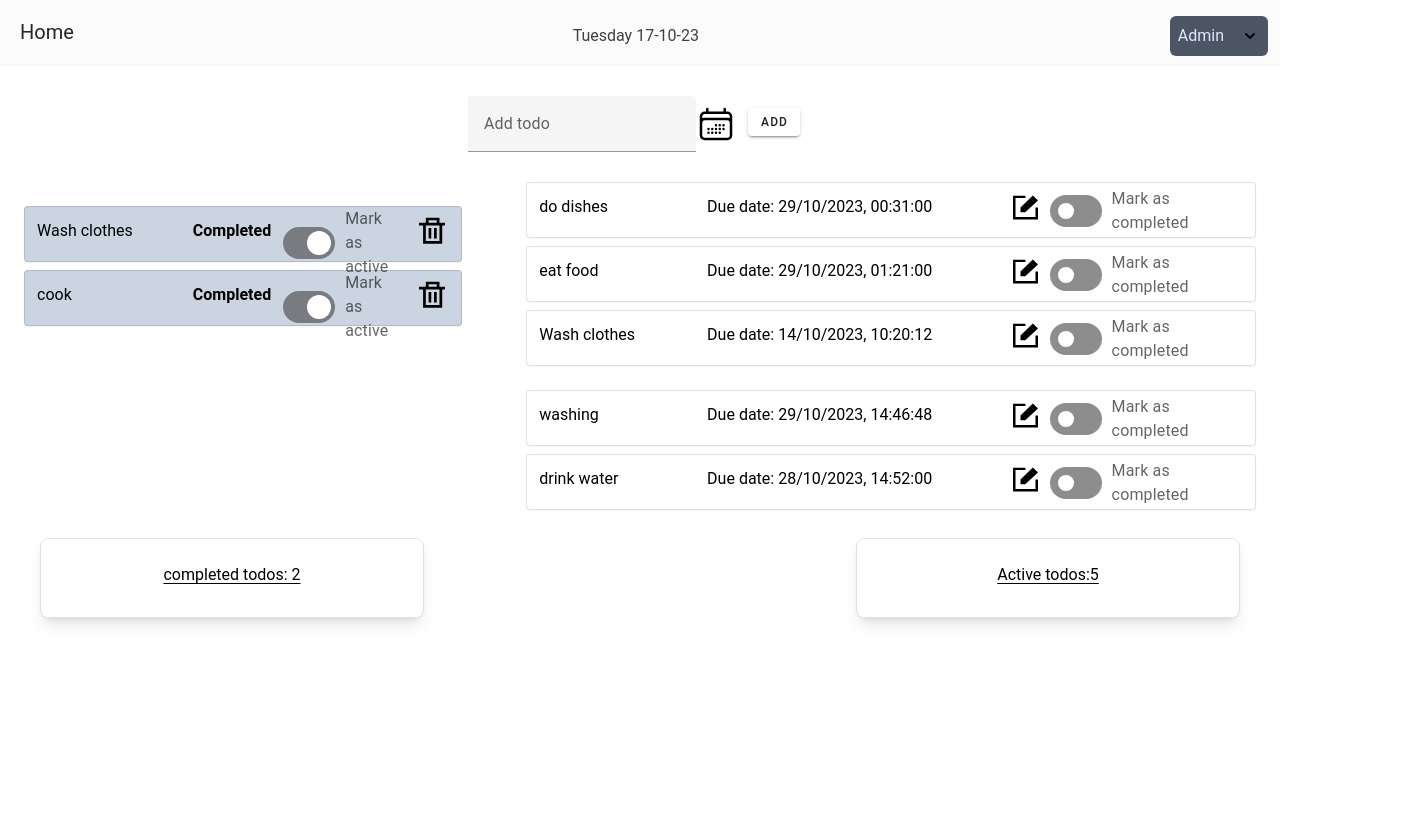
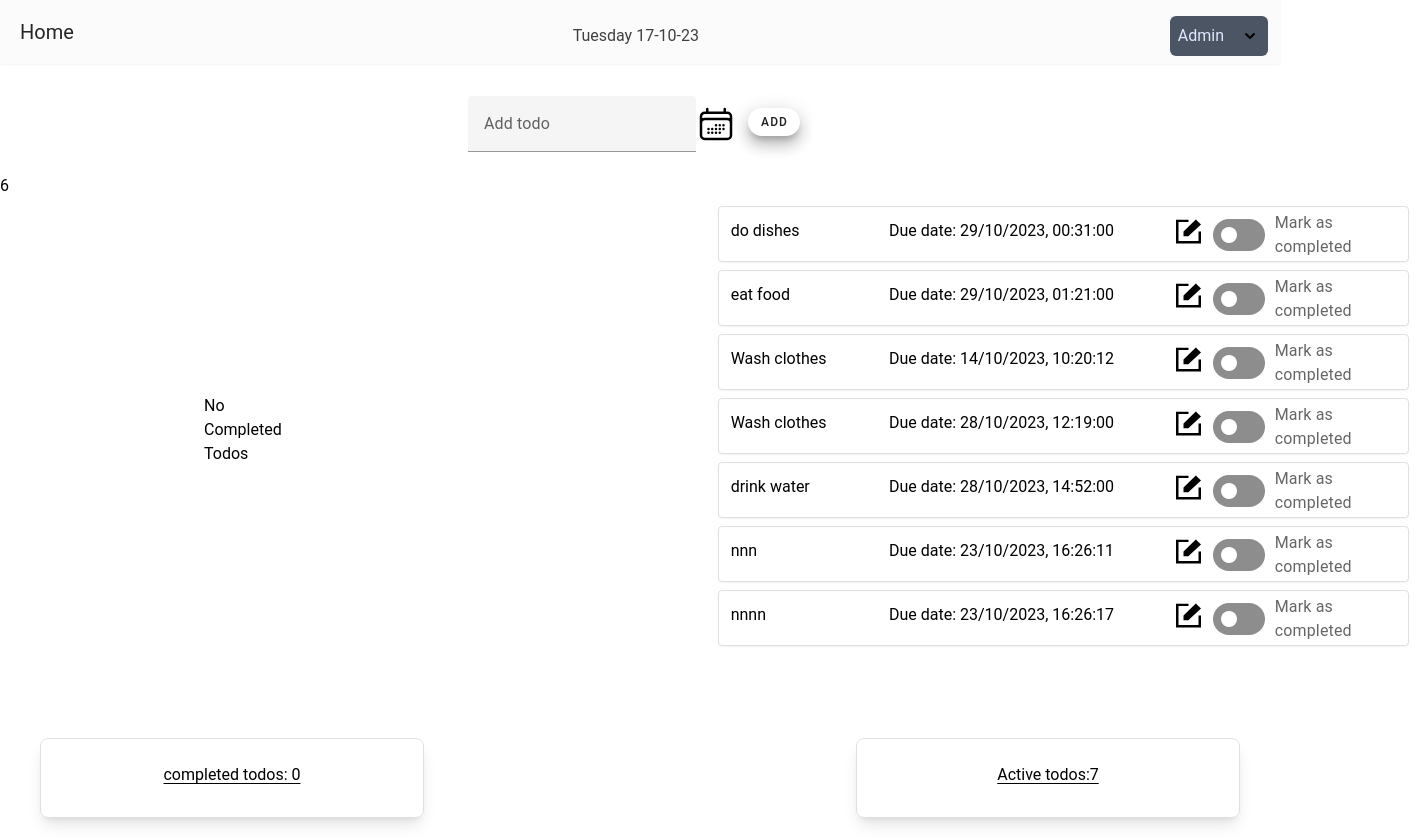
Before and after one commit to Fibinjohnson/vuejs-task-management, a Vue app: page / in a window 1280 px wide. Shown: the whole page, 1421 px wide, since content can reach past the window. Before the commit the page ends 800 px from the top, so only its background shows below. Built offline with nearby package versions, Linux system fonts and the light colour scheme; data requests are answered from the project's data file.

Commit message:
ui updation

```diff
--- a/db.json
+++ b/db.json
@@ -22,18 +22,6 @@
       "id": 12,
       "todo": "Wash clothes",
       "duedate": "28/10/2023, 12:19:00",
-      "isCompleted": true
-    },
-    {
-      "id": 13,
-      "todo": "cook",
-      "duedate": "28/10/2023, 14:39:13",
-      "isCompleted": true
-    },
-    {
-      "id": 14,
-      "todo": "washing",
-      "duedate": "29/10/2023, 14:46:48",
       "isCompleted": false
     },
     {
@@ -41,6 +29,18 @@
       "todo": "drink water",
       "duedate": "28/10/2023, 14:52:00",
       "isCompleted": false
+    },
+    {
+      "id": 16,
+      "todo": "nnn",
+      "duedate": "23/10/2023, 16:26:11",
+      "isCompleted": false
+    },
+    {
+      "id": 17,
+      "todo": "nnnn",
+      "duedate": "23/10/2023, 16:26:17",
+      "isCompleted": false
     }
   ]
 }
--- a/src/store/index.js
+++ b/src/store/index.js
@@ -2,36 +2,50 @@
 import {createStore} from 'vuex'
 
 const  store=createStore({
-    state:{
-      todos:[]  ,
-      modalTodos:[]
+
+   state:{
+      todos:[]
     },
+
     getters:{
-      pendingList(state){
+
+      todoCount(state){
         return state.todos.length
       },
+
       editModal:(state)=>(id)=>{
         return state.todos.filter((todo)=>{
           return todo.id===id
         })
+      },
+      activeTodos(state){
+         return state.todos.filter((todo)=>{
+             return todo.isCompleted===false
+         }).length
+      },
+      completedTodos(state){
+      return state.todos.filter((todo)=>{
+          return todo.isCompleted===true
+      }).length
       }
+
     },
+
     mutations:{
         getAllTodos(state,todos){
              state.todos=todos
+        },
 
-        },
          insertNewTodo(state,todos){
                 state.todos.push(todos)
+         },
 
-         },
          deleteTodo(state,id){
             state.todos=state.todos.filter((todo)=>{
                 return todo.id!==id
             })
+         },
 
-
-         },
          changeStatus(state,payload){
            state.todos=state.todos.map((todo)=>{
             if(todo.id===payload.id){
@@ -39,9 +53,8 @@ const  store=createStore({
             }
             return todo
            })
+         },
 
-
-         },
          editTodos(state,payload){
             state.todos=state.todos.map((todo)=>{
               if(todo.id===payload.id){
@@ -55,15 +68,19 @@ const  store=createStore({
         getAllTodos(context,payload){
            context.commit('getAllTodos',payload)
         },
+
         insertNewTodo(context,payload){
             context.commit('insertNewTodo',payload)
         },
+
         deleteTodo(context,payload){
             context.commit('deleteTodo',payload)
         },
+
         changeStatus(context,payload){
             context.commit('changeStatus',payload)
         },
+
         editTodos(context,payload){
           context.commit('editTodos',payload)
         }
--- a/src/views/HomeView.vue
+++ b/src/views/HomeView.vue
@@ -23,12 +23,15 @@
     <path stroke-linecap="round" stroke-linejoin="round" d="M6.75 3v2.25M17.25 3v2.25M3 18.75V7.5a2.25 2.25 0 012.25-2.25h13.5A2.25 2.25 0 0121 7.5v11.25m-18 0A2.25 2.25 0 005.25 21h13.5A2.25 2.25 0 0021 18.75m-18 0v-7.5A2.25 2.25 0 015.25 9h13.5A2.25 2.25 0 0121 11.25v7.5m-9-6h.008v.008H12v-.008zM12 15h.008v.008H12V15zm0 2.25h.008v.008H12v-.008zM9.75 15h.008v.008H9.75V15zm0 2.25h.008v.008H9.75v-.008zM7.5 15h.008v.008H7.5V15zm0 2.25h.008v.008H7.5v-.008zm6.75-4.5h.008v.008h-.008v-.008zm0 2.25h.008v.008h-.008V15zm0 2.25h.008v.008h-.008v-.008zm2.25-4.5h.008v.008H16.5v-.008zm0 2.25h.008v.008H16.5V15z" />
     </svg>
      </div>
-<!--
-    <button class="mb-3" type="submit"> <svg   width="64px" height="40px" viewBox="0 0 24 24" fill="none" xmlns="http://www.w3.org/2000/svg"><g id="SVGRepo_bgCarrier" stroke-width="0"></g><g id="SVGRepo_tracerCarrier" stroke-linecap="round" stroke-linejoin="round"></g><g id="SVGRepo_iconCarrier"> <path d="M4 12H20M12 4V20" stroke="#000000" stroke-width="2" stroke-linecap="round" stroke-linejoin="round"></path> </g></svg>
-    </button> -->
+
+     <!-- <svg   width="64px" height="40px" viewBox="0 0 24 24" fill="none" xmlns="http://www.w3.org/2000/svg"><g id="SVGRepo_bgCarrier" stroke-width="0"></g><g id="SVGRepo_tracerCarrier" stroke-linecap="round" stroke-linejoin="round"></g><g id="SVGRepo_iconCarrier"> <path d="M4 12H20M12 4V20" stroke="#000000" stroke-width="2" stroke-linecap="round" stroke-linejoin="round"></path> </g></svg> -->
+
  <div class="p-3">
-  <v-btn  size="small"
+  <v-btn
+     block rounded="xl"
+     size="small"
      type="submit"
+     elevation="10"
      >
        Add
      </v-btn>
--- a/src/views/StatusList.vue
+++ b/src/views/StatusList.vue
@@ -4,7 +4,7 @@
         <p class=" flex justify-center items-center  mt-3  underline underline-offset-[3px] decoration-solid p-3">completed todos: {{ completed }}</p>
     </div>
     <div class="border rounded-lg w-96 h-20 shadow shadow-lg">
-        <p class="flex justify-center mt-3  underline underline-offset-[3px] decoration-solid p-3">Active todos:{{ pending }}</p>
+        <p class="flex justify-center mt-3  underline underline-offset-[3px] decoration-solid p-3">Active todos:{{ active }}</p>
     </div>
   </div>
 </template>
@@ -18,19 +18,16 @@ import {useStore} from 'vuex'
     const storeTodos= computed(()=>{
       return store.state.todos
     })
-    const pending=computed(()=>{
+    const active=computed(()=>{
         if(storeTodos.todos!==null){
-            const pendingTodos= storeTodos.value.filter((todo)=>{return todo.isCompleted==false})
-        return pendingTodos.length
+          return store.getters.activeTodos
         }
-        return 0
+
     })
     const completed=computed(()=>{
         if(storeTodos.todos!==null){
-            const pendingTodos= storeTodos.value.filter((todo)=>{return todo.isCompleted==true})
-        return pendingTodos.length
+           return store.getters.completedTodos
         }
-        return 0
 
     })
 
--- a/src/views/TodoList.vue
+++ b/src/views/TodoList.vue
@@ -1,18 +1,17 @@
 
 <template >
-
+6
    <!-- no todos  -->
 
 
    <div v-if="getterTodos===0" class="flexflex-col mr-auto ml-auto  justify-center px-1 py-3 my-9 border rounded-lg w-96 h-30 0 ">
-    <p class="flex justify-center py-6">No Pending tasks</p>
+    <p class="flex justify-center py-6">No  tasks</p>
    </div >
 
    <!-- todos -->
  <div  v-else class="flex justify-between ml-auto space-x-10 mr-auto px-3 py-1">
-
-
-  <div class="flex flex-col h-18">
+  <div  class="flex flex-col h-18">
+    <div v-if="completedTodosCount===0" class=" flex justify-center  align-center p-48 pr-96" ><p> No Completed Todos</p></div>
     <div v-for="todos in storeAlltodos" :key="todos.id" class="parent ml-auto space-x-10 ml-auto px-3 py-1">
       <div class="flex flex-row">
         <div v-if="todos.isCompleted" class="active justify-between bg-slate-300 shadow shadow-sm  flex flex-row border border-1 w-full h-14 rounded shadow shadow-sm">
@@ -30,7 +29,9 @@
   </div>
 
 
-  <div class="flex flex-col ">
+
+  <div  class="flex flex-col ">
+    <div class="justify-center align-center p-48 pr-96"   v-if="activeTodosCount===0">No active Todos</div>
    <div v-for="todos in storeAlltodos" :key="todos.id" class="parent ml-auto space-x-10 mr-auto px-3 py-1">
       <div class="flex flex-row">
         <div v-if="!todos.isCompleted" class="active  flex flex-row border border-1 h-14 rounded shadow shadow-sm w-full">
@@ -46,26 +47,6 @@
     </div>
   </div>
 </div>
-
-
-   <!-- <div v-else class="completed flex-col border border-1 w-96 h-14 shadow shadow-sm rounded " >
-      2<div >{{ todos.todo }} 2</div>
-   </div> -->
-    <!-- <div v-for="todos in storeAlltodos" :key="todos.id" class="flex border border-1 py-1 my-3 px-4 rounded-lg shadow shadow-sm" :class="{'bg-slate-300 shadow shadow-sm':todos.isCompleted}">
-    <div class="text text-xl w-2/5">{{ todos.todo }}</div>
-    <label class="p-3 w-2/5" v-if="todos.isCompleted">completed</label>
-    <label v-else class="p-3 w-2/5"> due date : {{ todos.duedate}}</label>
-    <div   class=" mr-20 ml-4 w-5 ml-auto ">
-
-      <svg v-if="todos.isCompleted"  @click="deleteTodo(todos.id)" width="28px"  height="44px" viewBox="0 -0.5 20 20" version="1.1" xmlns="http://www.w3.org/2000/svg" xmlns:xlink="http://www.w3.org/1999/xlink" fill="#000000"><g id="SVGRepo_bgCarrier" stroke-width="0"></g><g id="SVGRepo_tracerCarrier" stroke-linecap="round" stroke-linejoin="round"></g><g id="SVGRepo_iconCarrier"> <title>delete [#1487]</title> <desc>Created with Sketch.</desc> <defs> </defs> <g id="Page-1" stroke="none" stroke-width="1" fill="none" fill-rule="evenodd"> <g id="Dribbble-Light-Preview" transform="translate(-179.000000, -360.000000)" fill="#000000"> <g id="icons" transform="translate(56.000000, 160.000000)"> <path d="M130.35,216 L132.45,216 L132.45,208 L130.35,208 L130.35,216 Z M134.55,216 L136.65,216 L136.65,208 L134.55,208 L134.55,216 Z M128.25,218 L138.75,218 L138.75,206 L128.25,206 L128.25,218 Z M130.35,204 L136.65,204 L136.65,202 L130.35,202 L130.35,204 Z M138.75,204 L138.75,200 L128.25,200 L128.25,204 L123,204 L123,206 L126.15,206 L126.15,220 L140.85,220 L140.85,206 L144,206 L144,204 L138.75,204 Z" id="delete-[#1487]"> </path> </g> </g> </g> </g></svg>
-
-    </div>
-    <v-switch label="" v-model="todos.isCompleted" v-on:change="onChecked(todos)" inset></v-switch>
-
-    <label class="p-4" v-if="!todos.isCompleted">Mark as completed</label>
-</div> -->
-
-
 </template>
 
 <script setup >
@@ -78,17 +59,20 @@ import EditModal from './EditModal.vue'
 
      const store =useStore()
      const storeAlltodos=computed(()=> store.state.todos)
-     const storeModaltodos=computed(()=> store.state.modalTodos)
-     console.log(storeModaltodos,'store modaltods')
      const modalValue=ref([])
      const storeTodos=ref(storeAlltodos)
 
      const getterTodos=computed(()=>{
-      return store.getters.pendingList
+      return store.getters.todoCount
     })
     const todosCount=ref(getterTodos.value)
     const dialog=ref(false)
-
+    const activeTodosCount=computed(()=>{
+      return store.getters.activeTodos
+    })
+    const completedTodosCount=computed(()=>{
+      return store.getters.completedTodos
+    })
      const onChecked=async(todos)=>{
       try{
          const res=await onCheck(todos)
```
